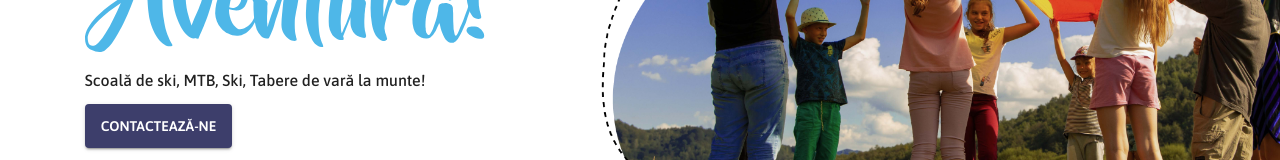
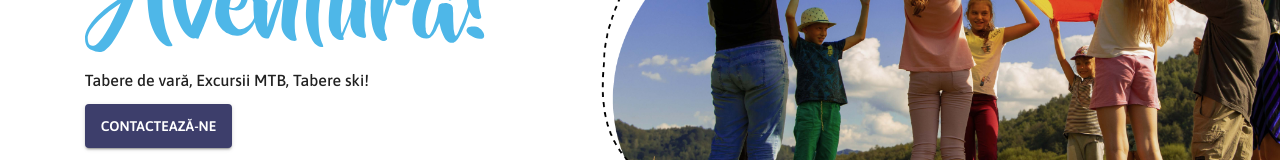
Before and after one commit to balanbogdan94/mountain-thrills-camp, a Next.js app: page / in a window 1280 px wide. Shown: the part 413-573 px from the top of the page. Built offline with nearby package versions, Linux system fonts and the light colour scheme.

Commit message:
Header text change

```diff
--- a/src/pages/index.tsx
+++ b/src/pages/index.tsx
@@ -38,7 +38,7 @@ export default function Home() {
 								/>
 							</div>
 							<Typography variant='subtitle2'>
-								Scoală de ski, MTB, Ski, Tabere de vară la munte!
+								  Tabere de vară, Excursii MTB, Tabere ski!
 							</Typography>
 							<Link href={Routes.get('Contact') ?? ''}>
 								<Button variant='contained' color='secondary'>
```
